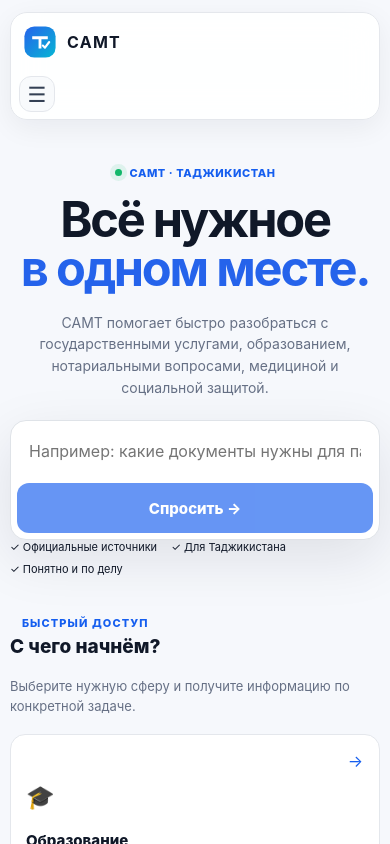
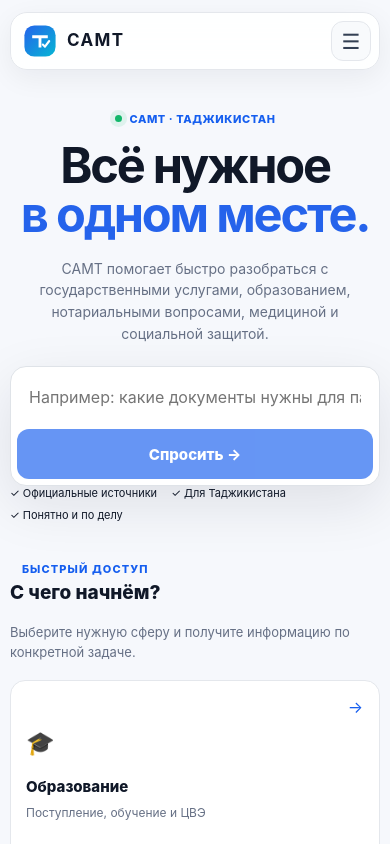
Before and after one commit to anisjanee/TJ-Smart-Guide, a Next.js app in the folder frontend/: page / in a window 390 px wide. Shown: the top 844 px of the page. Built offline with nearby package versions, Linux system fonts and the light colour scheme; no server answers.

Commit message:
fix: keep SAMT mobile header on one row

```diff
--- a/frontend/app/mobile.css
+++ b/frontend/app/mobile.css
@@ -4,13 +4,23 @@
   body{overflow-x:hidden;width:100%;min-width:0}
   .container,.subContainer{width:calc(100% - 24px);max-width:none}
   .hero{min-height:auto;padding:12px 0 48px}
-  .nav{display:flex;flex-direction:column;align-items:stretch;gap:12px;width:100%}
-  .brandButton{align-self:flex-start;min-height:44px;display:inline-flex;align-items:center}
+
+  /* Keep the existing header on one horizontal row on phones. */
+  .nav{display:flex;flex-direction:row;align-items:center;justify-content:space-between;gap:10px;width:100%;min-height:58px;padding:8px 10px}
+  .brandButton{align-self:center;min-height:42px;min-width:0;display:inline-flex;align-items:center;flex:1;text-align:left;overflow:hidden}
   .brand{font-size:18px;white-space:nowrap}
+  .brandName{min-width:0;display:flex;flex-direction:column;justify-content:center;line-height:1.05;overflow:hidden}
+  .brandName b{font-size:18px}
+  .brandName small{font-size:9px;white-space:nowrap;overflow:hidden;text-overflow:ellipsis}
+  .logoMark{display:flex;flex:0 0 auto}
+  .logoMark svg{width:36px;height:36px}
+  .menuButton{flex:0 0 42px;width:42px;height:42px;min-width:42px;padding:0;display:inline-flex;align-items:center;justify-content:center;border-radius:12px;font-size:21px}
+  .desktopNav{display:none!important}
+
   .flag{font-size:24px}
   .nav>.adminActions{width:100%;display:grid;grid-template-columns:repeat(2,minmax(0,1fr));gap:8px}
   .nav>.adminActions .badge{width:100%;min-width:0;min-height:44px;padding:9px 8px;display:flex;align-items:center;justify-content:center;text-align:center;white-space:normal;line-height:1.2;font-size:12px;border-radius:12px}
-  .heroContent{margin-top:48px;max-width:100%;width:100%}
+  .heroContent{margin-top:40px;max-width:100%;width:100%}
   .eyebrow{font-size:11px}
   .title{font-size:clamp(38px,12.5vw,54px);line-height:1;letter-spacing:-.045em;overflow-wrap:anywhere}
   .subtitle{font-size:15px;line-height:1.55;margin:18px auto 22px;max-width:620px}
@@ -71,8 +81,13 @@
 }
 @media(max-width:430px){
   .container,.subContainer{width:calc(100% - 20px)}
+  .nav{min-height:54px;padding:7px 8px}
+  .logoMark svg{width:34px;height:34px}
+  .brandName b{font-size:17px}
+  .brandName small{font-size:8px}
+  .menuButton{width:40px;height:40px;min-width:40px;flex-basis:40px}
   .nav>.adminActions{grid-template-columns:1fr 1fr}
-  .heroContent{margin-top:40px}
+  .heroContent{margin-top:36px}
   .title{font-size:clamp(36px,12.5vw,50px)}
   .subtitle{font-size:14px}
   .categories,.knowledgeList,.guideGrid,.featureGrid{grid-template-columns:1fr}
@@ -86,6 +101,10 @@
   .container,.subContainer{width:calc(100% - 16px)}
   .nav>.adminActions{grid-template-columns:1fr}
   .brand{font-size:16px}
+  .brandName b{font-size:16px}
+  .brandName small{display:none}
+  .logoMark svg{width:32px;height:32px}
+  .menuButton{width:38px;height:38px;min-width:38px;flex-basis:38px}
   .title{font-size:34px}
   .categories,.knowledgeList,.statsGrid{grid-template-columns:1fr}
 }
```
